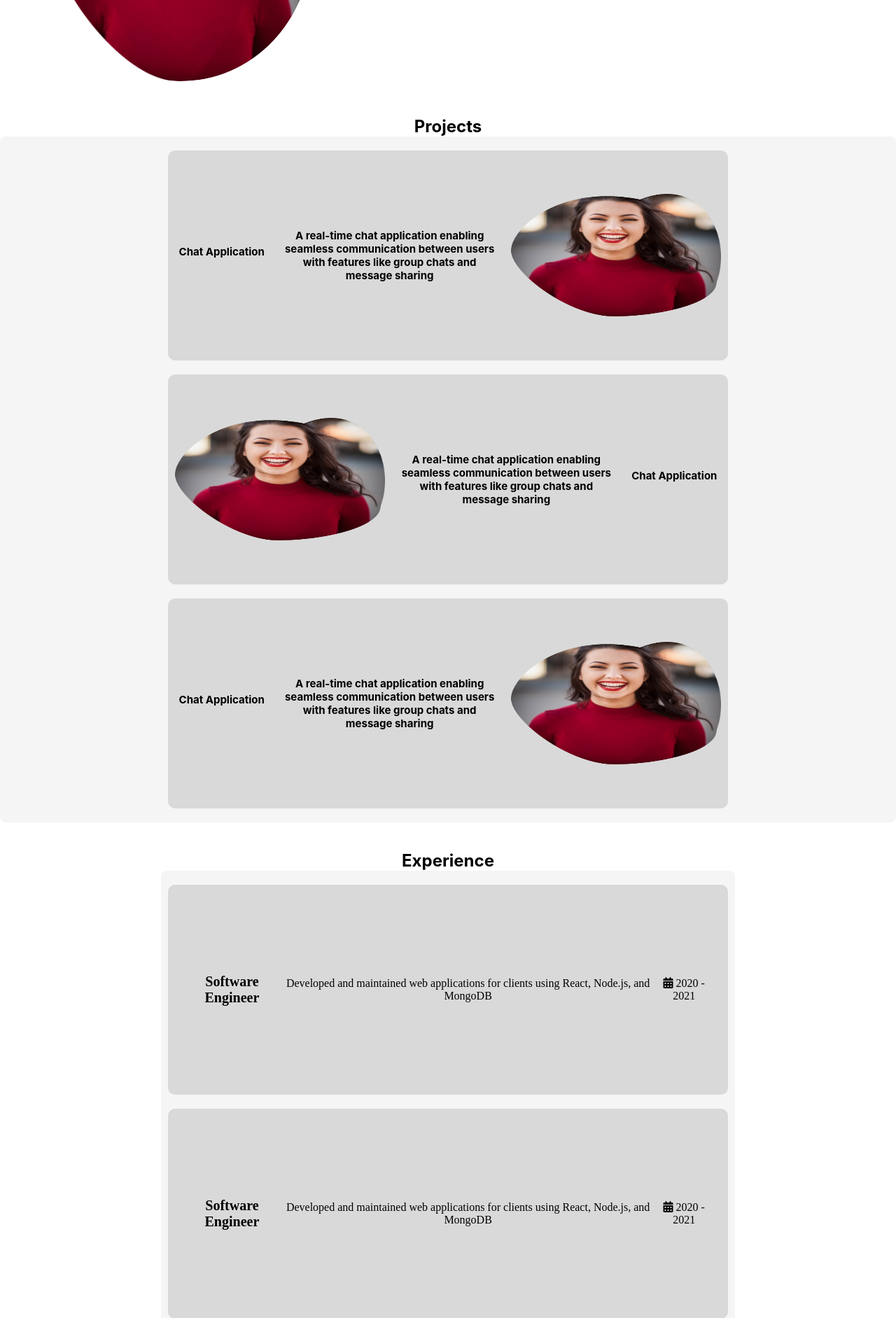
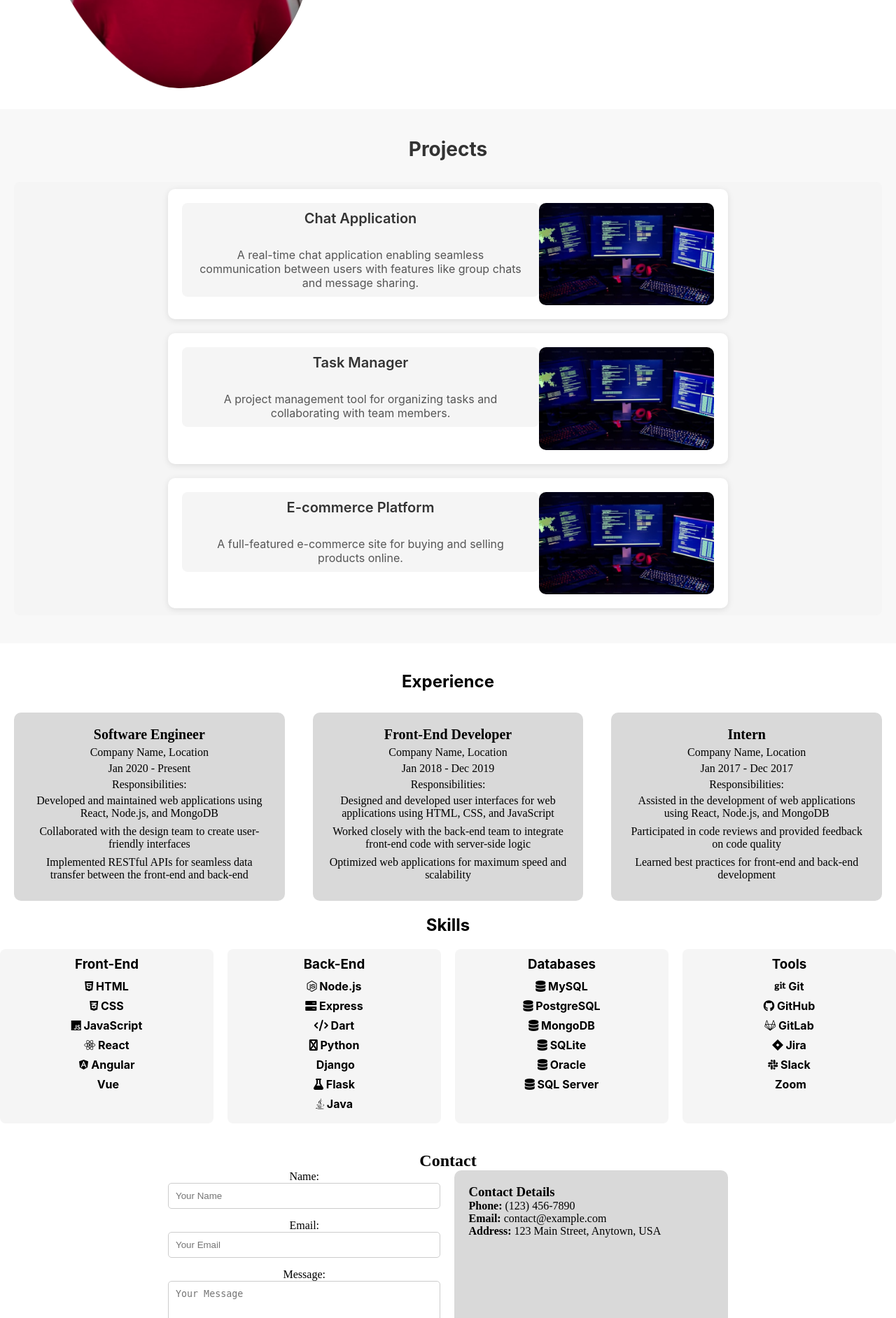
Before and after one commit to Kimutai004/Kimutai.github.io, a Django app: page / in a window 1280 px wide. Shown: the part 829-2712 px from the top of the page at 70% size. Run offline with Django 5.2, Linux system fonts and the light colour scheme.

Commit message:
"Updated CSS styles and HTML structure for portfolio sections, including projects, experience, and contact."

```diff
--- a/portfolio/static/portfolio/css/style.css
+++ b/portfolio/static/portfolio/css/style.css
@@ -102,7 +102,7 @@ nav ul li:hover {
     font-family: 'Inter';
     font-weight: '700';
     word-wrap: 'break-word';
-    margin-top: 20px;
+    margin-top: 30px;
 }
 .about .row {
     display: flex;
@@ -160,71 +160,112 @@ nav ul li:hover {
     height: 3661;
     background: black
 }
-.projects h2{
-    width: 122;
-    text-align: center;
-    color: rgb(0, 0, 0);
-    font-size: 20;
-    font-family: 'Inter';
-    font-weight: 700;
-    word-wrap: break-word;
-    margin-top: 20px;
-}
-.projects .column{
-    display: flex; /* Use flexbox for the column layout */
-    flex-direction: column; /* Arrange items in a column */
-    align-items: center; /* Center items horizontally */
-    justify-content: center; /* Center items vertically in the column */
-    width: 100%; /* Ensure full width of the parent */
-}
-.project-dets {
-    width: 800px; /* Set width of the project details container */
-    height: 300px; /* Set height of the project details container */
-    background: #D9D9D9; /* Background color */
-    border-radius: 10px; /* Rounded corners */
-    display: flex; /* Use flexbox for inner layout */
-    align-items: center; /* Center items vertically */
-    margin: 10px 0; /* Space between project items */
-    justify-content: center; /* Center items horizontally */
-    text-align: center; /* Center text inside the project details */
+/* General styles for the projects section */
+#projects {
+    background-color: #f8f8f8; /* Light background for the section */
+    padding: 40px 20px; /* Spacing around the section */
 }
 
-.project-dets.left {
-    flex-direction: row; /* Align items in a row for left-aligned */
+.projects h2 {
+    text-align: center;
+    color: #333; /* Darker text color */
+    font-size: 28px; /* Increased font size for heading */
+    font-family: 'Inter', sans-serif; /* Using Inter font */
+    font-weight: 700; /* Bold weight */
+    margin-bottom: 30px; /* Space below the heading */
 }
 
-.project-dets.right {
-    flex-direction: row-reverse; /* Align items in a row in reverse for right-aligned */
+.projects .column {
+    display: flex; /* Flexbox for layout */
+    flex-direction: column; /* Stack items vertically */
+    align-items: center; /* Center items horizontally */
+    gap: 20px; /* Space between items */
 }
 
+/* Project details container */
+.project-dets {
+    width: 100%; /* Full width on small screens */
+    max-width: 800px; /* Max width for larger screens */
+    background: #ffffff; /* White background for projects */
+    border-radius: 10px; /* Rounded corners */
+    box-shadow: 0 2px 10px rgba(0, 0, 0, 0.1); /* Subtle shadow for depth */
+    display: flex; /* Flexbox for inner layout */
+    flex-direction: row; /* Default to row layout */
+    align-items: flex-start; /* Align items at the start */
+    padding: 20px; /* Inner padding */
+    transition: transform 0.3s, box-shadow 0.3s; /* Smooth transition effects */
+}
+
+/* Hover effect for project details */
+.project-dets:hover {
+    transform: translateY(-5px); /* Lift effect on hover */
+    box-shadow: 0 4px 15px rgba(0, 0, 0, 0.2); /* Deeper shadow on hover */
+}
+
+
+/* Title and paragraph styles */
 .project-dets h3 {
-    text-align: center;
-    color: black;
-    font-size: 15px; /* Corrected to px */
-    font-family: Inter;
-    font-weight: 700;
-    word-wrap: break-word;
-    flex: 1; /* Allow h3 to grow */
+    color: #333; /* Dark text color for titles */
+    font-size: 20px; /* Increased font size for titles */
+    font-family: 'Inter', sans-serif; /* Using Inter font */
+    font-weight: 600; /* Medium weight */
+    margin-bottom: 10px; /* Space below titles */
 }
 
 .project-dets p {
-    color: black; /* Corrected color */
-    font-size: 15px; /* Corrected to px */
-    font-family: Inter;
-    font-weight: 700;
-    word-wrap: break-word;
-    flex: 2; /* Allow paragraph to grow */
+    color: #555; /* Darker grey for paragraph text */
+    font-size: 16px; /* Font size for paragraphs */
+    font-family: 'Inter', sans-serif; /* Using Inter font */
+    flex: 1; /* Allow paragraph to grow */
     margin: 0 10px; /* Space around the paragraph */
 }
 
+/* Image styles */
 .project-dets img {
-    width: 300px; /* Set image width */
-    height: 175px; /* Set image height */
-    background: linear-gradient(0deg, #D9D9D9 0%, #D9D9D9 100%);
-    border-radius: 10px; /* Optional: Rounded corners for images */
-    margin-left: 10px; /* Space between the image and text */
-    margin-right: 10px; /* Space between the image and text */
+    width: 100%; /* Responsive full width */
+    max-width: 250px; /* Max width for images */
+    height: auto; /* Maintain aspect ratio */
+    border-radius: 10px; /* Rounded corners for images */
 }
+
+/* Media Queries for Responsive Design */
+@media (max-width: 800px) {
+    .project-dets {
+        flex-direction: column; /* Stack content vertically */
+        padding: 15px; /* Adjust padding */
+        align-items: center; /* Center items in column layout */
+    }
+
+    .project-dets img {
+        max-width: 100%; /* Full width for images */
+        height: auto; /* Maintain aspect ratio */
+        margin-bottom: 15px; /* Space below images */
+    }
+
+    .project-dets h3 {
+        order: 1; /* Ensure title appears after the image */
+        margin-bottom: 5px; /* Adjust margin for better spacing */
+    }
+
+    .project-dets p {
+        order: 2; /* Ensure paragraph appears after the image */
+    }
+}
+
+@media (max-width: 480px) {
+    .projects h2 {
+        font-size: 24px; /* Smaller font size for headings */
+    }
+
+    .project-dets h3 {
+        font-size: 18px; /* Smaller font size for project titles */
+    }
+
+    .project-dets p {
+        font-size: 14px; /* Smaller font size for project descriptions */
+    }
+}
+
 
 .experience h2{
     width: 122;
@@ -277,87 +318,79 @@ nav ul li:hover {
     font-size: 16px; /* Adjusts font size */
 }
 .contact {
-    width: 100%;
-    max-width: 600px;
-    margin: 0 auto;
-    text-align: center;
-    padding: 20px;
-    background-color: #f9f9f9;
-    border-radius: 8px;
+    display: flex; /* Use flexbox for layout */
+    flex-direction: column; /* Stack items vertically */
+    align-items: center; /* Center the items horizontally */
+    text-align: center; /* Center the text inside */
+    margin: 20px 0; /* Add some margin for spacing */
 }
 
-.contact h2 {
-    width: 122;
-    text-align: center;
-    color: rgb(0, 0, 0);
-    font-size: 20;
-    font-family: 'Inter';
-    font-weight: 700;
-    word-wrap: break-word;
-    margin-top: 20px;
+.contact-container {
+    display: flex; /* Align form and contact details side by side */
+    justify-content: space-between; /* Space between the form and contact details */
+    width: 100%; /* Full width */
+    max-width: 800px; /* Maximum width for the container */
+    margin: 0 auto; /* Center the container */
 }
 
 .contact-form {
-    display: flex;
-    flex-direction: column;
+    width: 50%; /* Set width for the form */
+    margin-right: 20px; /* Space between form and contact details */
 }
 
+.contact-details {
+    width: 50%; /* Set width for contact details */
+    text-align: left; /* Left align text in contact details */
+    background: #D9D9D9; /* Background color */
+    padding: 20px; /* Padding for contact details */
+    border-radius: 10px; /* Rounded corners */
+}
+
+/* Optional: Additional styling for form and inputs */
 .form-group {
-    margin-bottom: 15px;
+    margin-bottom: 15px; /* Space between form fields */
 }
 
 .form-group label {
-    font-size: 16px;
-    color: #555;
-    margin-bottom: 5px;
-    display: block;
-    text-align: left;
+    display: block; /* Block label for better alignment */
 }
 
-.form-group input, .form-group textarea {
-    width: 100%;
-    padding: 10px;
-    font-size: 16px;
-    border: 1px solid #ccc;
-    border-radius: 5px;
-    outline: none;
-    transition: border-color 0.3s ease;
+.form-group input,
+.form-group textarea {
+    width: 100%; /* Full width for inputs */
+    padding: 10px; /* Padding inside inputs */
+    border-radius: 5px; /* Rounded corners for inputs */
+    border: 1px solid #ccc; /* Border for inputs */
 }
 
-.form-group input:focus, .form-group textarea:focus {
-    border-color: #fa4a2b;
+/* Media Queries for Responsive Design */
+@media (max-width: 768px) {
+    .contact-container {
+        flex-direction: column; /* Stack form and contact details vertically */
+        align-items: center; /* Center items horizontally */
+    }
+
+    .contact-form,
+    .contact-details {
+        width: 100%; /* Full width on smaller screens */
+        margin-right: 0; /* Remove right margin */
+        margin-bottom: 20px; /* Add bottom margin for spacing */
+    }
 }
 
-textarea {
-    resize: vertical; /* Allows the user to resize the height of the textarea */
+@media (max-width: 480px) {
+    .contact {
+        padding: 10px; /* Add padding to the contact section */
+    }
+
+    .contact-details {
+        padding: 15px; /* Adjust padding for smaller screens */
+    }
 }
 
-button[type="submit"] {
-    padding: 12px 20px;
-    font-size: 16px;
-    color: white;
-    background-color: #007BFF;
-    border: none;
-    border-radius: 5px;
-    cursor: pointer;
-    transition: background-color 0.3s ease;
-}
-
-button[type="submit"]:hover {
-    background-color: #ef2323;
-}
 .experience {
     position: relative; /* Allow positioning of child elements */
     text-align: center; /* Center the title */
-}
-
-.line6 {
-    width: 4px; /* Width of the vertical line */
-    height: 200px; /* Height of the line */
-    border-left: 4px solid black; /* Left border to create the line */
-    position: absolute; /* Positioning relative to the experience section */
-    left: 50%; /* Center the line horizontally */
-    transform: translateX(-50%); /* Adjust to truly center */
 }
 
 .boxes {
@@ -379,17 +412,6 @@ button[type="submit"]:hover {
     align-items: center; /* Center content horizontally */
 }
 
-.left-box {
-    position: absolute; /* Position absolutely to allow for diagonal placement */
-    left: 30%; /* Adjust as needed for positioning */
-    top: 60px; /* Adjust for vertical positioning */
-}
-
-.right-box {
-    position: absolute; /* Position absolutely to allow for diagonal placement */
-    right: 30%; /* Adjust as needed for positioning */
-    top: 60px; /* Adjust for vertical positioning */
-}
 .experience {
     display: flex; /* Use flexbox for layout */
     flex-direction: column; /* Stack items vertically */
@@ -398,31 +420,80 @@ button[type="submit"]:hover {
     margin: 20px 0; /* Add some margin for spacing */
 }
 
-.experience .column {
-    display: flex; /* Use flexbox for the column layout */
-    flex-direction: column; /* Stack experience boxes vertically */
-    align-items: center; /* Center items horizontally */
+.line6 {
+    width: 4px;
+    height: 200px;
+    border-left: 4px solid black;
+    position: absolute;
+    left: 50%;
+    transform: translateX(-50%);
+    margin-top: 100px;
 }
 
-.exp-dets {
-    width: 800px; /* Set width of the experience details container */
-    height: 300px; /* Set height of the experience details container */
+.exp-row {
+    margin-top: 30px;
+    display: flex; /* Use flexbox for the row layout */
+    justify-content: space-between; /* Space out columns */
+    width: 100%; /* Full width to accommodate all columns */
+    position: relative; /* Relative positioning for the line */
+    flex-wrap: wrap; /* Allow wrapping for smaller screens */
+}
+
+.exp-row .column {
+    width: 300px; /* Set width for each column */
+    margin: 0 20px; /* Margin for spacing */
     background: #D9D9D9; /* Background color */
     border-radius: 10px; /* Rounded corners */
-    display: flex; /* Use flexbox for inner layout */
-    align-items: center; /* Center items vertically */
-    justify-content: center; /* Center items horizontally */
-    text-align: center; /* Center text inside the experience details */
-    margin: 10px 0; /* Space between experience items */
-    padding: 20px; /* Add padding for better spacing inside */
+    padding: 20px; /* Padding inside the boxes */
+    position: relative; /* For z-index manipulation if needed */
 }
 
-.exp-dets h3 {
+.left {
+    margin-right: auto; /* Push left columns to the left */
+}
+
+.right {
+    margin-left: auto; /* Push right columns to the right */
+}
+
+/* Optional: Add some styling for the header and paragraphs */
+.exp-row .column h3 {
     margin: 0; /* Remove default margin for heading */
     font-size: 20px; /* Font size for the heading */
 }
 
-.exp-dets p {
+.exp-row .column p {
     margin: 5px 0; /* Space between paragraphs */
     font-size: 16px; /* Font size for paragraphs */
 }
+
+/* Media Queries for Responsive Design */
+@media (max-width: 768px) {
+    .exp-row {
+        flex-direction: column; /* Stack columns vertically on small screens */
+        align-items: center; /* Center items */
+    }
+
+    .exp-row .column {
+        width: 100%; /* Full width for columns on small screens */
+        margin: 10px 0; /* Margin for spacing */
+    }
+
+    .line6 {
+        height: 100px; /* Adjust line height on smaller screens */
+    }
+}
+
+@media (max-width: 480px) {
+    .line6 {
+        height: 80px; /* Further adjust line height for very small screens */
+    }
+
+    .exp-row .column h3 {
+        font-size: 18px; /* Smaller font size for headings */
+    }
+
+    .exp-row .column p {
+        font-size: 14px; /* Smaller font size for paragraphs */
+    }
+}
--- a/portfolio/templates/portfolio/index.html
+++ b/portfolio/templates/portfolio/index.html
@@ -69,63 +69,75 @@
         <div class="projects">
             <h2>Projects</h2>
             <div class="column">
-                <div class="project-dets left">
+                <div class="project-dets">
+                    <div class="column">
                         <h3>Chat Application</h3>
                         <p>
-                        A real-time chat application enabling seamless communication between users with features like group chats and message sharing
+                            A real-time chat application enabling seamless communication between users with features like group chats and message sharing.
                         </p>
-
-                    <img src="{% static 'Ellipse 1.png' %}">
                     </div>
-                <div class="project-dets right">
-                    <h3>Chat Application</h3>
+                    <img src="{% static 'Rectangle 11.png' %}" alt="Chat Application">
+                </div>
+                <div class="project-dets">
+                    <div class="column">
+                        <h3>Task Manager</h3>
                         <p>
-                        A real-time chat application enabling seamless communication between users with features like group chats and message sharing
+                            A project management tool for organizing tasks and collaborating with team members.
                         </p>
-                    <img src="{% static 'Ellipse 1.png' %}">
                     </div>
-                <div class="project-dets left">
-                    <h3>Chat Application</h3>
+                    <img src="{% static 'Rectangle 11.png' %}" alt="Task Manager">
+                </div>
+                <div class="project-dets">
+                    <div class="column">
+                        <h3>E-commerce Platform</h3>
                         <p>
-                        A real-time chat application enabling seamless communication between users with features like group chats and message sharing
+                            A full-featured e-commerce site for buying and selling products online.
                         </p>
-                    <img src="{% static 'Ellipse 1.png' %}">
+                    </div>
+                    <img src="{% static 'Rectangle 11.png' %}" alt="E-commerce Platform">
                 </div>
             </div>
-
         </div>
     </section>
+
 
     <section id="experience">
         <div class="experience">
             <h2>Experience</h2>
-            <div class="column">
-                <div class="exp-dets">
+            <div class="line6"></div>
+            <div class="exp-row">
+                <div class="column left">
                     <h3>Software Engineer</h3>
-                    <p>
-                        Developed and maintained web applications for clients using React, Node.js, and MongoDB
-                    </p>
-                    <p>
-                        <i class="fas fa-calendar-alt"></i> 2020 - 2021
-                    </p>
+                    <p>Company Name, Location</p>
+                    <p>Jan 2020 - Present</p>
+                    <p>Responsibilities:</p>
+                    <ul>
+                        <li>Developed and maintained web applications using React, Node.js, and MongoDB</li>
+                        <li>Collaborated with the design team to create user-friendly interfaces</li>
+                        <li>Implemented RESTful APIs for seamless data transfer between the front-end and back-end</li>
+                    </ul>
                 </div>
-                <div class="exp-dets">
-                    <h3>Software Engineer</h3>
-                    <p>
-                        Developed and maintained web applications for clients using React, Node.js, and MongoDB
-                    </p>
-                    <p>
-                        <i class="fas fa-calendar-alt"></i> 2020 - 2021
-                    </p>
+                <div class="column right">
+                    <h3>Front-End Developer</h3>
+                    <p>Company Name, Location</p>
+                    <p>Jan 2018 - Dec 2019</p>
+                    <p>Responsibilities:</p>
+                    <ul>
+                        <li>Designed and developed user interfaces for web applications using HTML, CSS, and JavaScript</li>
+                        <li>Worked closely with the back-end team to integrate front-end code with server-side logic</li>
+                        <li>Optimized web applications for maximum speed and scalability</li>
+                    </ul>
                 </div>
-                <div class="exp-dets">
-                    <h3>Software Engineer</h3>
-                    <p>
-                        Developed and maintained web applications for clients using React, Node.js, and MongoDB
-                    </p>
-                    <p>
-                        <i class="fas fa-calendar-alt"></i> 2020 - 2021
-                    </p>
+                <div class="column left">
+                    <h3>Intern</h3>
+                    <p>Company Name, Location</p>
+                    <p>Jan 2017 - Dec 2017</p>
+                    <p>Responsibilities:</p>
+                    <ul>
+                        <li>Assisted in the development of web applications using React, Node.js, and MongoDB</li>
+                        <li>Participated in code reviews and provided feedback on code quality</li>
+                        <li>Learned best practices for front-end and back-end development</li>
+                    </ul>
                 </div>
             </div>
         </div>
@@ -190,6 +202,7 @@
     <section id="contact">
         <div class="contact">
             <h2>Contact</h2>
+            <div class="contact-container">
                 <form class="contact-form">
                     <div class="form-group">
                         <label for="name">Name:</label>
@@ -205,8 +218,16 @@
                     </div>
                     <button type="submit">Send Message</button>
                 </form>
+                <div class="contact-details">
+                    <h3>Contact Details</h3>
+                    <p><strong>Phone:</strong> (123) 456-7890</p>
+                    <p><strong>Email:</strong> contact@example.com</p>
+                    <p><strong>Address:</strong> 123 Main Street, Anytown, USA</p>
+                </div>
+            </div>
         </div>
     </section>
 
+
 </body>
 </html>
```
Also changed, not shown: portfolio/static/Rectangle 11.png (added). Lines whose indentation alone changed are shown as unchanged.
